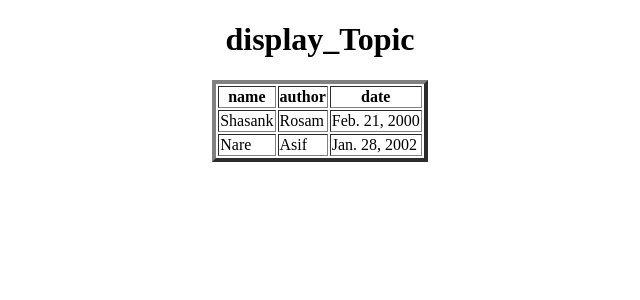
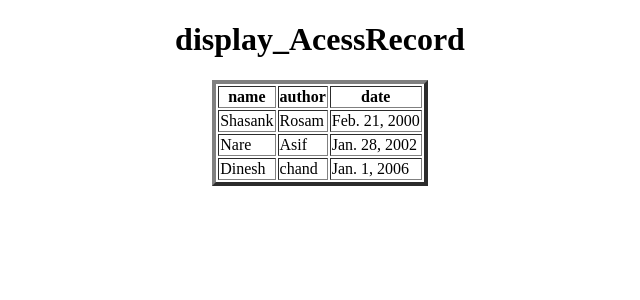
Before and after one commit to Narendra5907/project28_crud_operations, a Django app: page /display_AcessRecord/ in a window 1280 px wide. Shown: the top 300 px of the page, without its empty margins (320-960 px from the left). Run offline with Django 4.2, Linux system fonts and the light colour scheme; data comes from the database, SQL or seed files in the repository; both versions use the stored data as it was after the commit.

Commit message:
first commit

```diff
--- a/app/views.py
+++ b/app/views.py
@@ -1,6 +1,9 @@
 from django.shortcuts import render
 from app.models import *
 from django.db.models.functions import Length
+from django.db.models import Q
+from django.http import HttpResponse
+#from django.http import HttpResponse
 
 # Create your views here.
 def display_Topic(request):
@@ -19,14 +22,50 @@
     LOW=Webpage.objects.order_by(Length('topic_name'))
     LOW=Webpage.objects.order_by(Length('name').desc())
     LOW=Webpage.objects.exclude(topic_name='Football')
+    LOW=Webpage.objects.order_by('name')
+     #------------retrive--with--lookups-----------
+    LOW=Webpage.objects.filter(name__startswith='N')
+    LOW=Webpage.objects.filter(name__startswith='D')
+    LOW=Webpage.objects.filter(name__contains='h')
+    LOW=Webpage.objects.filter(name__contains='r')
+    LOW=Webpage.objects.filter(name__in=('Nare','Lohit'))
+    LOW=Webpage.objects.filter(name__regex='[a-zA-Z]{6}')
+    LOW=Webpage.objects.filter(name__regex='[a-zA-Z]{7}')
+    LOW=Webpage.objects.filter(Q(topic_name='cricket') & Q(name='Rohit'))
+    LOW=Webpage.objects.filter(Q(topic_name='Football') & Q(name='Nare'))
+    LOW=Webpage.objects.filter(Q(topic_name='Kabbadi') & Q(name='Dinesh'))
+    LOW=Webpage.objects.filter(Q(topic_name='Vollyball') & Q(name='Lohit'))
+    LOW=Webpage.objects.filter(Q(topic_name='Kabbadi'))
+    LOW=Webpage.objects.all()
+    Webpage.objects.filter(name='Rohit').update(name='Shasank')
+    Webpage.objects.filter(url='https://Rohit.com').update(url='https://Shasank.com')
+
+
     d={'webpage':LOW}
     return render(request,'display_webpage.html',context=d)
 def display_AcessRecord(request):
     LOA=AcessRecord.objects.all()
+    #----------Field--lookups--------------------
     LOA=AcessRecord.objects.filter(date__gt='2000-01-10')
     LOA=AcessRecord.objects.filter(date__gt='2000-02-21')
     LOA=AcessRecord.objects.filter(date__gte='2000-02-21')
     LOA=AcessRecord.objects.filter(date__lt='2002-02-21')
-    #LOA=AcessRecord.objects.filter(date__lte='2000-02-21')
+    LOA=AcessRecord.objects.filter(date__month='02')
+    LOA=AcessRecord.objects.filter(date__year='2002')
+    LOA=AcessRecord.objects.filter(date__day='21')
+    LOA=AcessRecord.objects.filter(date__month='02')
+    LOA=AcessRecord.objects.all()
+
     d={'AcessRecord':LOA}
     return render(request,'display_AcessRecord.html',context=d)
+def display_update(request):
+    #OT1=Topic.objects.get_or_create(topic_name='Football')[0]
+    #OT1.save()
+   # OT2=Webpage.objects.get_or_create(topic_name=OT1,name='Rama',url='https://Shasank.com')[0]
+   # OT2.save()
+
+
+    #AcessRecord.objects.update_or_create(author='azeem',defaults={'author':'suri','date':'2021-01-21'})
+    AcessRecord.objects.filter(author='suri').delete()
+    d={'AcessRecord':AcessRecord.objects.all()}
+    return render(request,'display_AcessRecord.html',d)
--- a/project28/urls.py
+++ b/project28/urls.py
@@ -22,5 +22,7 @@
     path('display_Topic/',display_Topic,name='display_Topic'),
     path('display_webpage/',display_webpage,name='display_webpage'),
     path('display_AcessRecord/',display_AcessRecord,name='display_AcessRecord'),
+    path('display_update/',display_update,name='display_update'),
+
 
 ]
--- a/templates/display_AcessRecord.html
+++ b/templates/display_AcessRecord.html
@@ -8,8 +8,9 @@
 </head>
 <body>
     <center>
-        <h1>display_Topic</h1>
-        <table border="4px">
+        <h1>display_AcessRecord</h1>
+        <table border="4
+        px">
             <tr>
                 <th>name</th>
                 <th>author</th>
```
Also changed, not shown: db.sqlite3.
